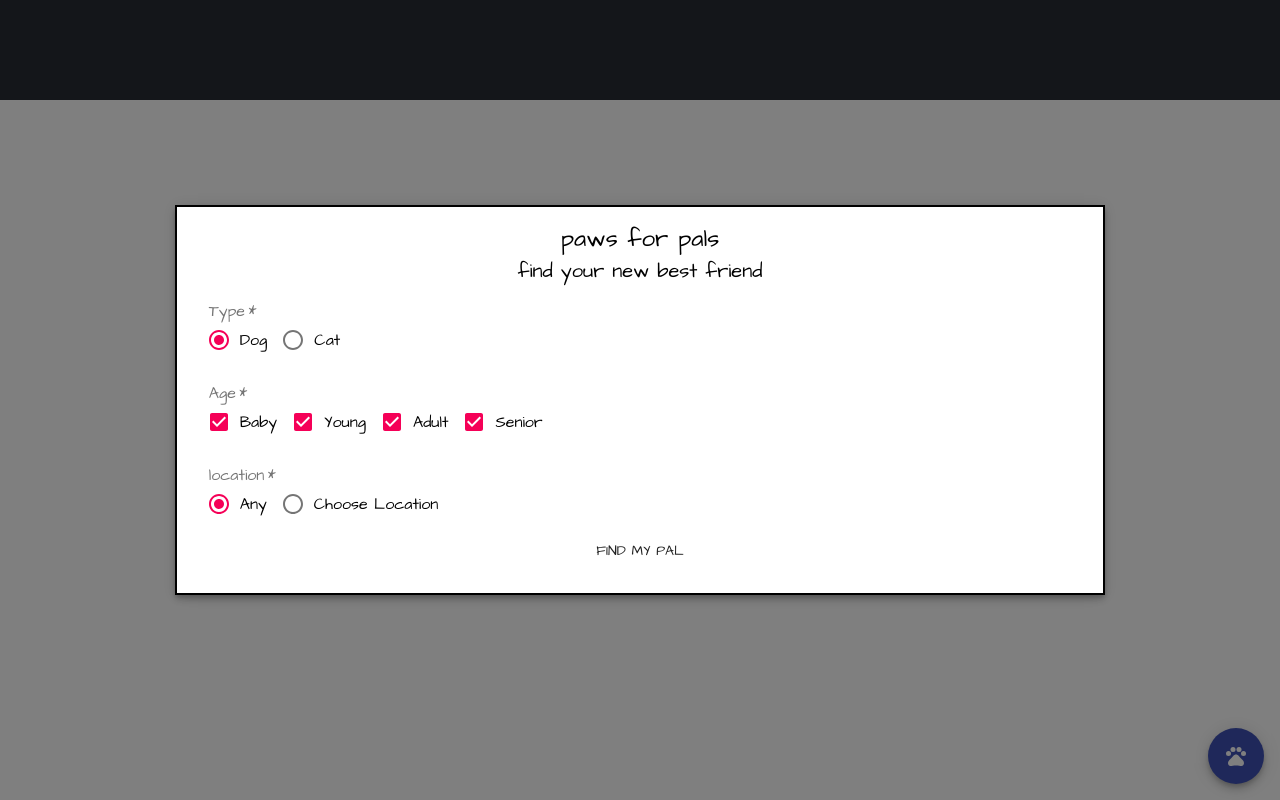
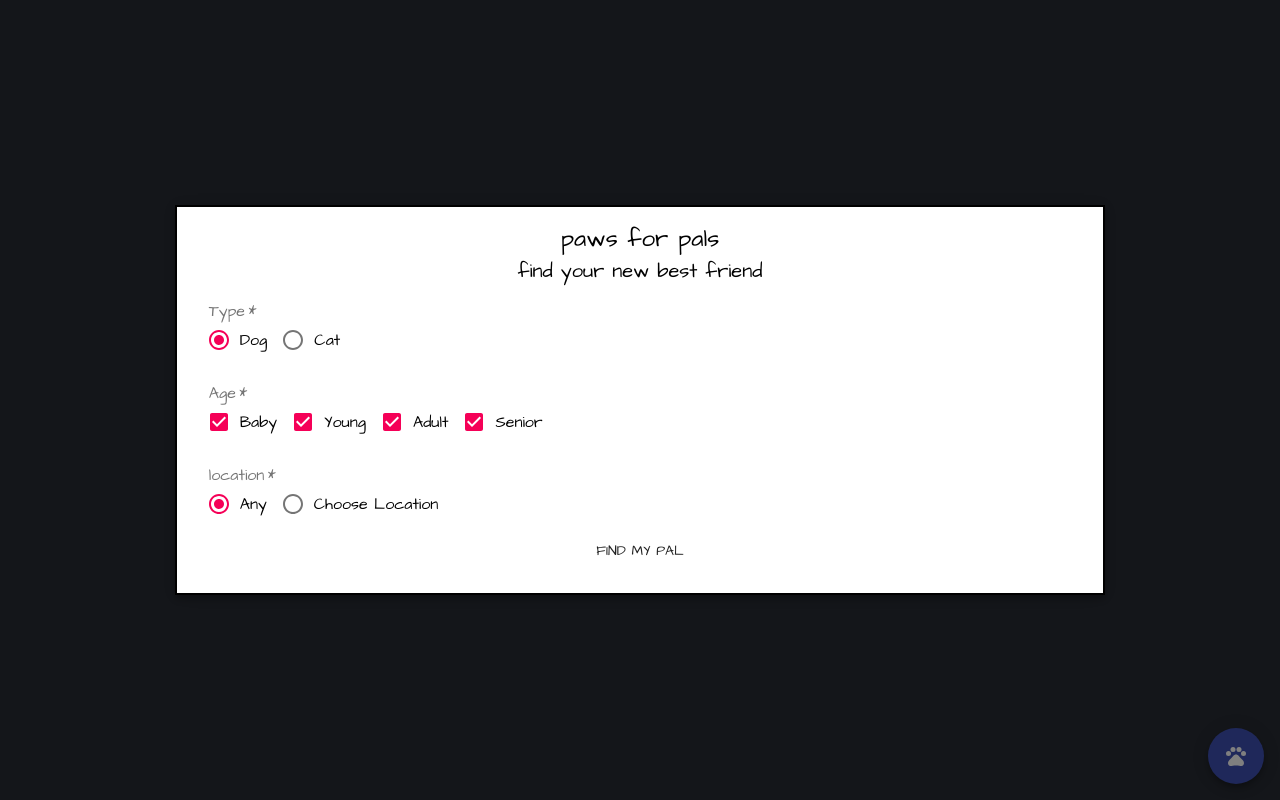
Before and after one commit to omgitsgod/paws-for-pals-front, a React (Create React App) app: page / in a window 1280 px wide. Built offline with nearby package versions, Linux system fonts and the light colour scheme; no server answers.

Commit message:
Change App-header to Content

```diff
--- a/src/App.css
+++ b/src/App.css
@@ -8,7 +8,7 @@
   pointer-events: none;
 }
 
-.App-header {
+.Content {
   background-color: #282c34;
   min-height: 100vh;
   display: flex;
```
